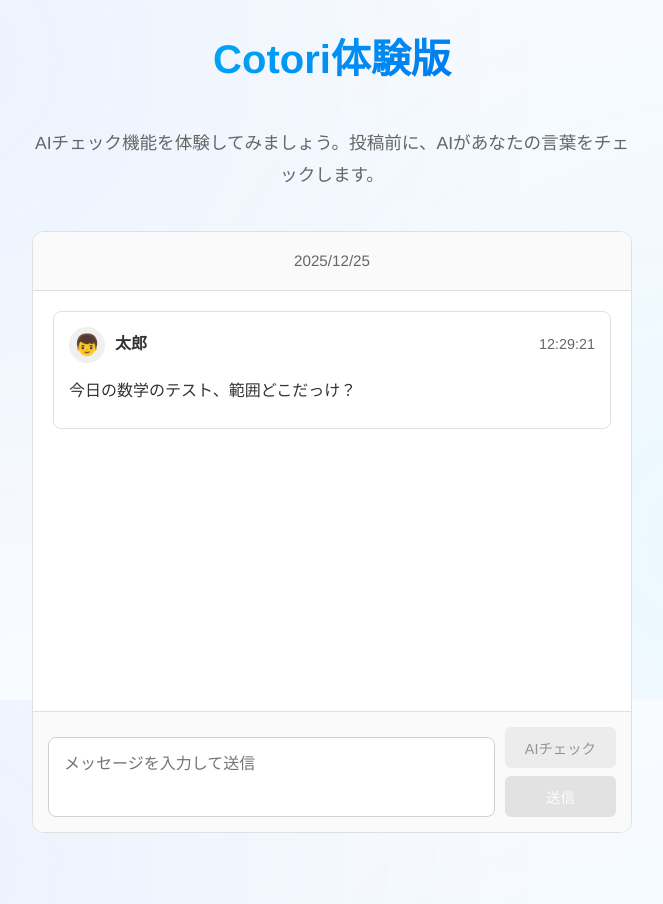
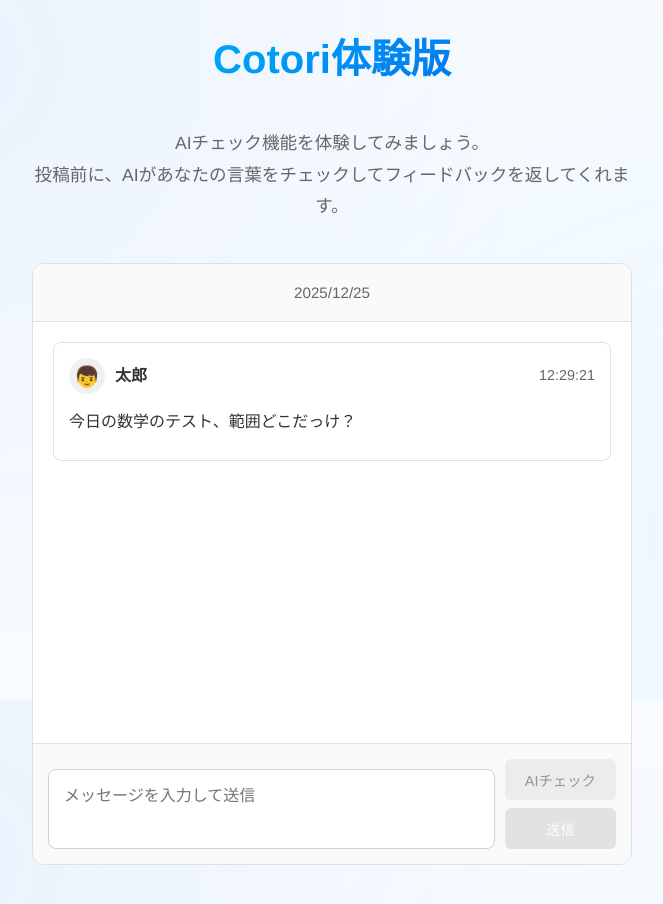
Before and after one commit to y-semba/sns-web, a React (Vite) app: page / in a window 1280 px wide. Shown: the part 4100-5004 px from the top of the page, without its empty margins (308-971 px from the left). Built offline with nearby package versions, Linux system fonts and the light colour scheme.

Commit message:
meritとfeatureの統合

```diff
--- a/src/components/09_DemoSNS/DemoSNS.jsx
+++ b/src/components/09_DemoSNS/DemoSNS.jsx
@@ -167,7 +167,8 @@
           Cotori体験版
         </h2>
         <p className={styles.subtitle}>
-          AIチェック機能を体験してみましょう。投稿前に、AIがあなたの言葉をチェックします。
+          AIチェック機能を体験してみましょう。<br></br>
+          投稿前に、AIがあなたの言葉をチェックしてフィードバックを返してくれます。
         </p>
 
         {/* SNS風のメインコンテナ */}
@@ -264,7 +265,7 @@
           </div>
         </div>
       </div>
-    </section>
+    </section >
   );
 };
 
```
